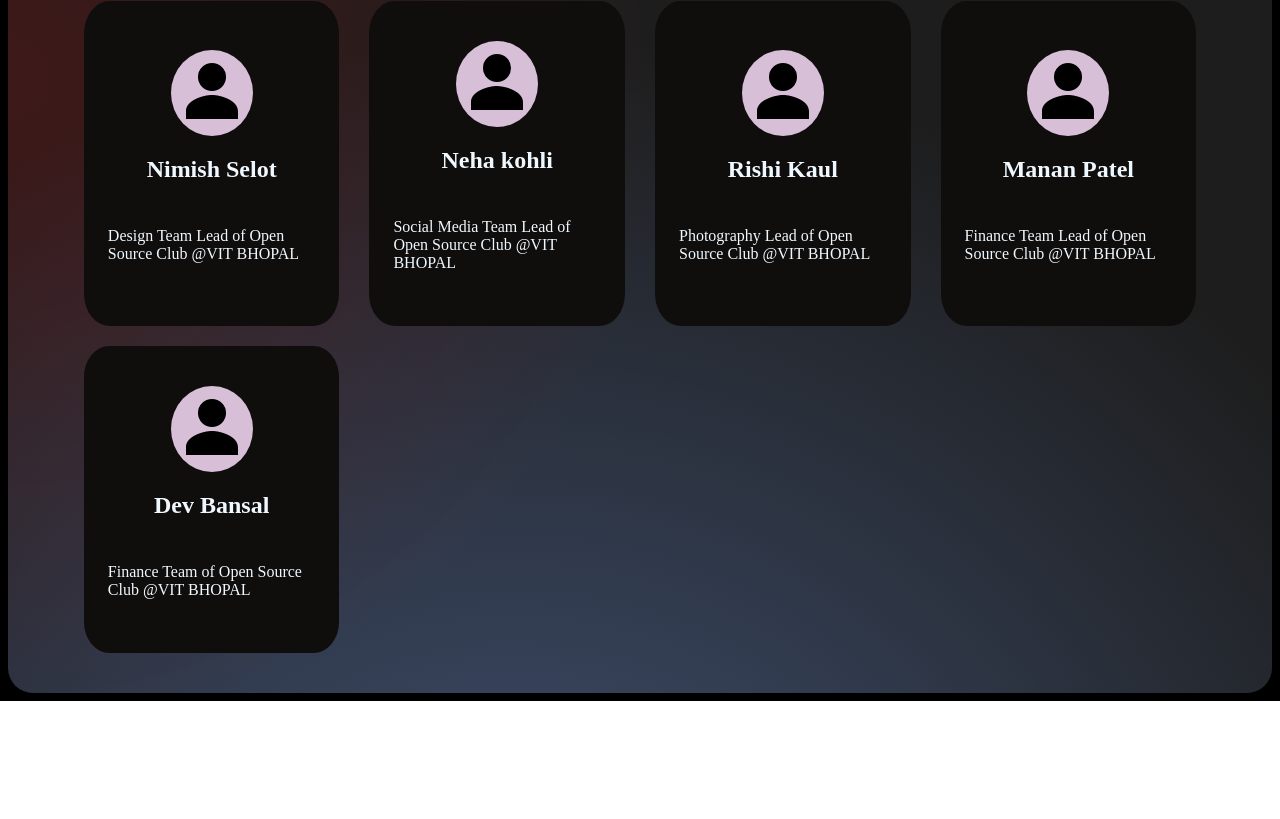
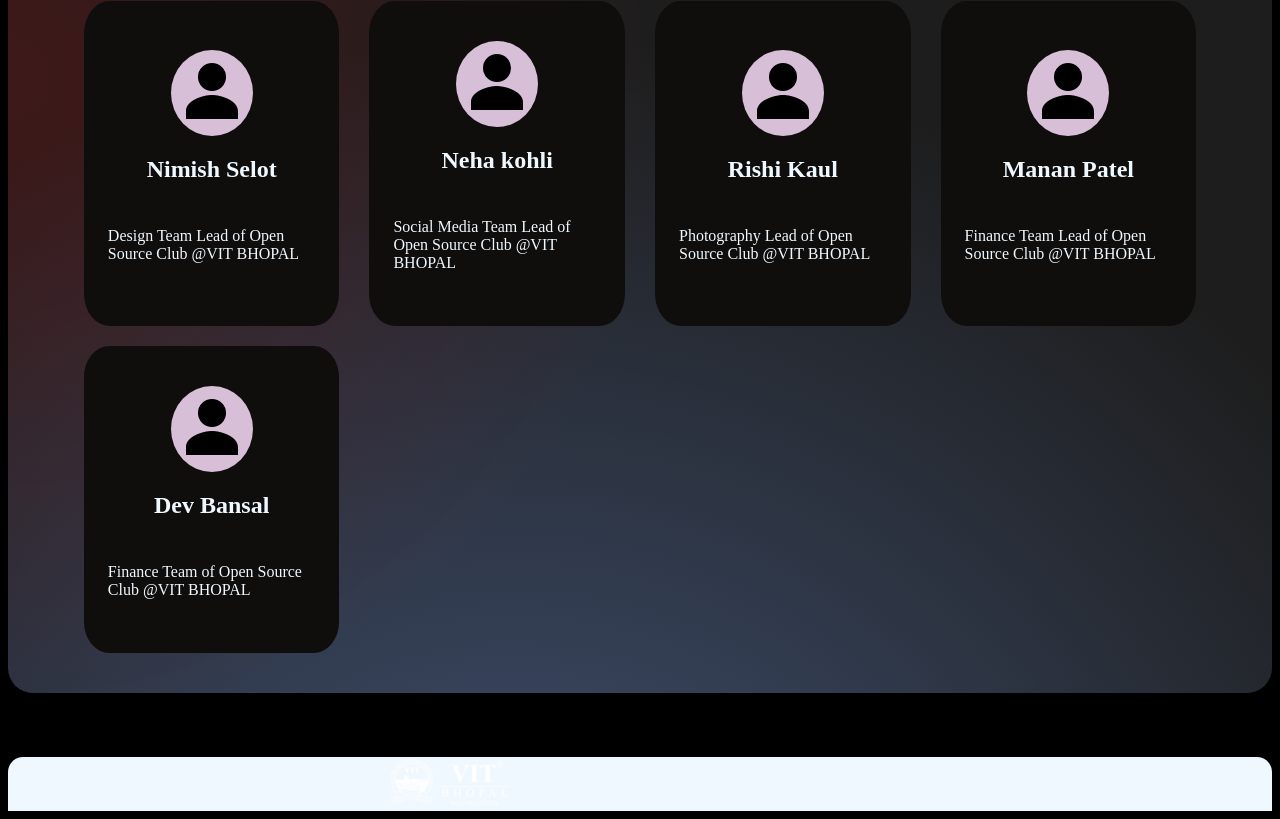
Before and after one commit to Sumit-Ks1/open-source-VIT, a React (Vite) app in the folder open-source/: page / in a window 1280 px wide. Shown: the part 3051-3870 px from the top of the page. Before the commit the page ends 3752 px from the top, so only its background shows below. Built offline with nearby package versions, Linux system fonts and the light colour scheme.

Commit message:
Added footer layout in the codebase

```diff
--- a/open-source/src/App.jsx
+++ b/open-source/src/App.jsx
@@ -2,7 +2,7 @@ import Header from "./components/header/Header.jsx"
 import Mainbody from "./components/body/Mainbody.jsx"
 import Introreso from "./components/IntroAndResource/Introreso.jsx"
 import TeamMembers from "./components/teamMembers/TeamMembers.jsx"
-
+import Footer from "./components/footter/Footer.jsx"
 
 export default function App() {
   return (
@@ -11,6 +11,7 @@ export default function App() {
       <Mainbody/>
       <Introreso/>
       <TeamMembers/>
+      <Footer/>
     </div>
   )
 
--- /dev/null
+++ b/open-source/src/components/footter/Footer.jsx
@@ -0,0 +1,14 @@
+import footer from './footer.module.css'
+import Footerleft from './Footerleft.jsx'
+export default function Footer() {
+  return (
+    <div className={footer.footercontainer}>
+      <div className={footer.leftfooter}>
+        <Footerleft/>
+      </div>
+      <div>
+
+      </div>
+    </div>
+  )
+}
--- /dev/null
+++ b/open-source/src/components/footter/Footerleft.jsx
@@ -0,0 +1,8 @@
+import bhopallogo from '../../assets/bhopallogo.png'
+import footerleft from './footerleft.module.css'
+
+export default function Footerleft() {
+  return (
+    <img className={footerleft.footerimage} src={bhopallogo} alt="OpenSource Contribution" />
+  )
+}
--- /dev/null
+++ b/open-source/src/components/footter/footer.module.css
@@ -0,0 +1,11 @@
+.footercontainer{
+    display: flex;
+    flex-direction: row;
+    justify-content: space-evenly;
+    width: 100%;
+    height: fit-content;
+    margin-top: 5%;
+    border-radius: 15px 15px 0px 0px;
+    margin-bottom: 0%;
+    background-color: aliceblue;
+}
--- /dev/null
+++ b/open-source/src/components/footter/footerleft.module.css
@@ -0,0 +1,4 @@
+.footerimage{
+    height: 50px;
+    filter: grayscale(100%);
+}
--- a/open-source/src/components/teamMembers/TeamMembers.jsx
+++ b/open-source/src/components/teamMembers/TeamMembers.jsx
@@ -11,7 +11,7 @@ export default function TeamMembers() {
             <h1 style={{
                 color: "blue",
                 textDecoration: "underline",
-                boxShadow: "0px 0px 15px white",
+                boxShadow: "0px 0px 21px white",
                 textDecorationThickness: "2px",
                 fontSize: "40px",
                 padding: "10px",
```
